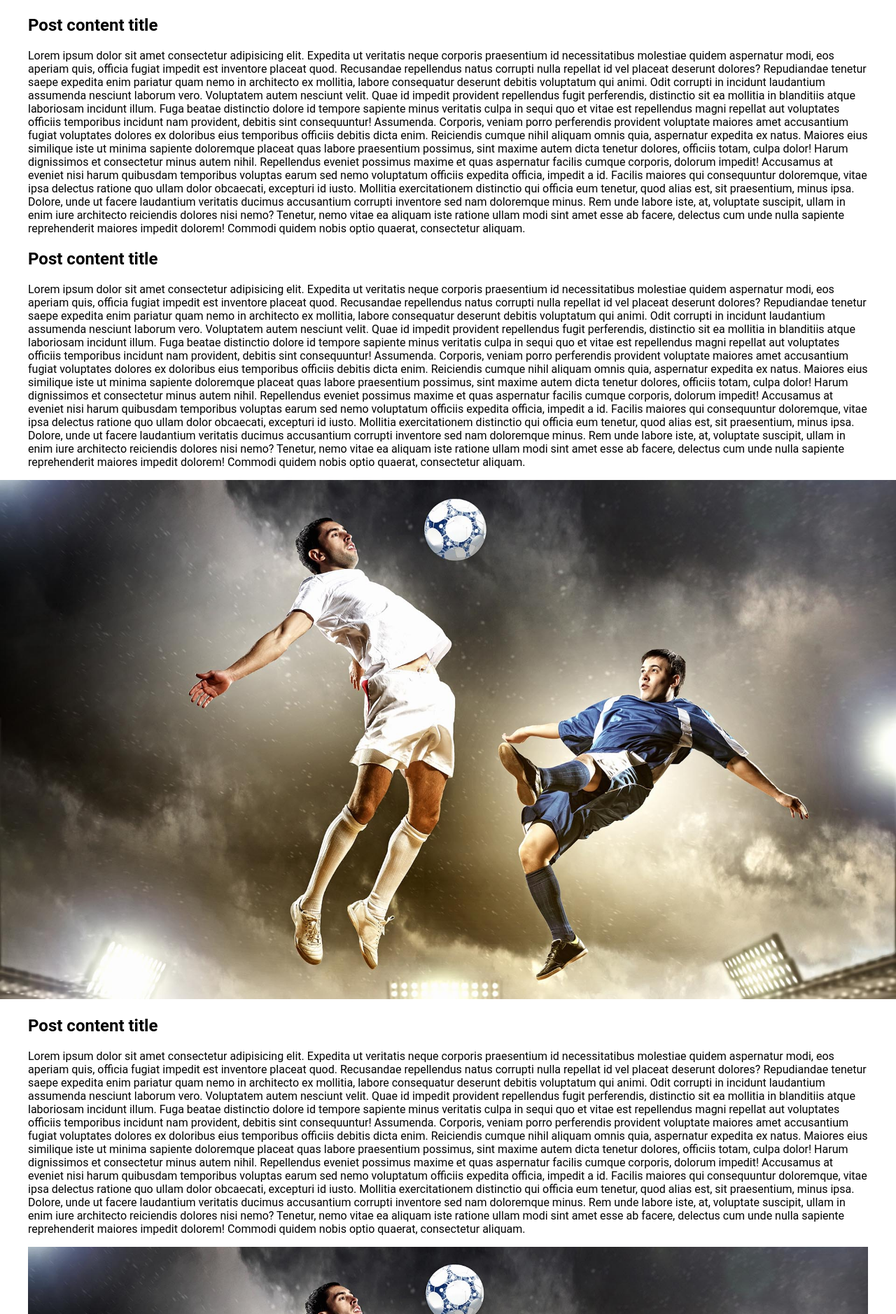
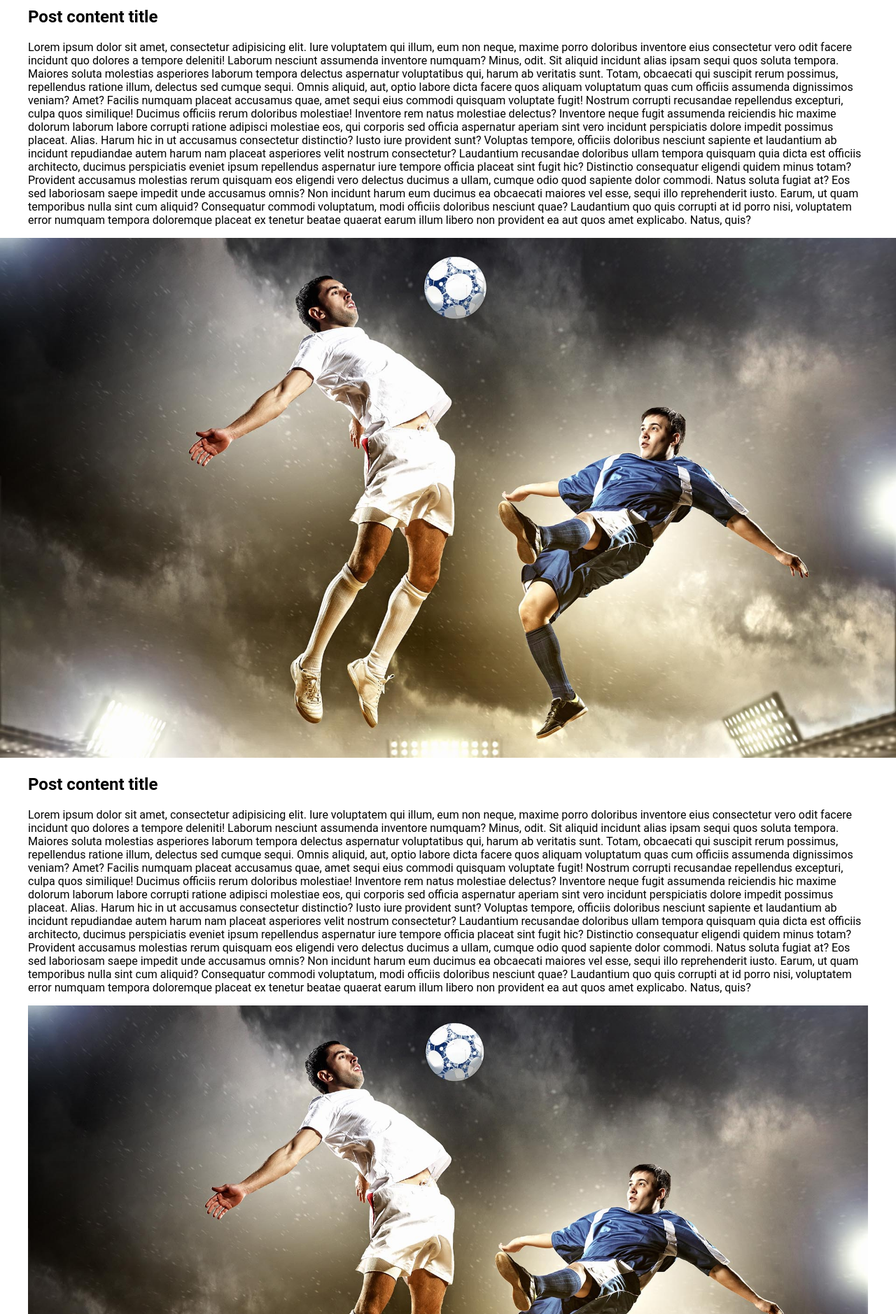
Before and after one commit to interakcjo/Full-width-image-inside-container, a plain HTML site: page index.html in a window 1280 px wide. Shown: the part 908-2786 px from the top of the page at 70% size. Drawn offline with Linux system fonts and the light colour scheme.

Commit message:
update index file

```diff
--- a/index.html
+++ b/index.html
@@ -5,7 +5,6 @@
         <meta name="viewport" content="width=device-width, initial-scale=1.0">
         <meta http-equiv="X-UA-Compatible" content="ie=edge">
         <title>Full width image inside container</title>
-
         <style>
             body {
                 margin: 0;
@@ -19,6 +18,7 @@
             }
             img {
                 max-width: 100%;
+                height: auto;
             }
             .full-width-image {
                 position: relative;
@@ -27,9 +27,8 @@
                 right: 50%;
                 margin-left: -50vw;
                 margin-right: -50vw;
-                max-width: 2500px;
+                max-width: 10000px;
             }
-
             .page-wrapper {
                 overflow: hidden;
             }
@@ -38,53 +37,60 @@
     <body>
         <div class="page-wrapper">
             <div class="container">
-                <h1 class="post-title">This is a post title</h1>
-                <p class="post-lead">Lorem ipsum dolor sit amet consectetur adipisicing elit. Repellat modi assumenda iure expedita voluptates magnam nisi eos, dolores laborum repellendus, officiis pariatur quasi quas reiciendis cum voluptate repudiandae
-                    doloremque. Quas.</p>
-                <img src="./img.jpg" alt="Post thumbnail" class="post-thumbnail full-width-image">
-                <div class="post-content">
-                    <h2>Post content title</h2>
-                    <p>Lorem ipsum dolor sit amet consectetur adipisicing elit. Expedita ut veritatis neque corporis praesentium id necessitatibus molestiae quidem aspernatur modi, eos aperiam quis, officia fugiat impedit est inventore placeat quod.
-                        Recusandae repellendus natus corrupti nulla repellat id vel placeat deserunt dolores? Repudiandae tenetur saepe expedita enim pariatur quam nemo in architecto ex mollitia, labore consequatur deserunt debitis voluptatum qui animi.
-                        Odit corrupti in incidunt laudantium assumenda nesciunt laborum vero. Voluptatem autem nesciunt velit. Quae id impedit provident repellendus fugit perferendis, distinctio sit ea mollitia in blanditiis atque laboriosam incidunt
-                        illum.
-                        Fuga beatae distinctio dolore id tempore sapiente minus veritatis culpa in sequi quo et vitae est repellendus magni repellat aut voluptates officiis temporibus incidunt nam provident, debitis sint consequuntur! Assumenda.
-                        Corporis, veniam porro perferendis provident voluptate maiores amet accusantium fugiat voluptates dolores ex doloribus eius temporibus officiis debitis dicta enim. Reiciendis cumque nihil aliquam omnis quia, aspernatur expedita ex
-                        natus.
-                        Maiores eius similique iste ut minima sapiente doloremque placeat quas labore praesentium possimus, sint maxime autem dicta tenetur dolores, officiis totam, culpa dolor! Harum dignissimos et consectetur minus autem nihil.
-                        Repellendus eveniet possimus maxime et quas aspernatur facilis cumque corporis, dolorum impedit! Accusamus at eveniet nisi harum quibusdam temporibus voluptas earum sed nemo voluptatum officiis expedita officia, impedit a id.
-                        Facilis maiores qui consequuntur doloremque, vitae ipsa delectus ratione quo ullam dolor obcaecati, excepturi id iusto. Mollitia exercitationem distinctio qui officia eum tenetur, quod alias est, sit praesentium, minus ipsa.
-                        Dolore, unde ut facere laudantium veritatis ducimus accusantium corrupti inventore sed nam doloremque minus. Rem unde labore iste, at, voluptate suscipit, ullam in enim iure architecto reiciendis dolores nisi nemo?
-                        Tenetur, nemo vitae ea aliquam iste ratione ullam modi sint amet esse ab facere, delectus cum unde nulla sapiente reprehenderit maiores impedit dolorem! Commodi quidem nobis optio quaerat, consectetur aliquam.</p>
-                    <h2>Post content title</h2>
-                    <p>Lorem ipsum dolor sit amet consectetur adipisicing elit. Expedita ut veritatis neque corporis praesentium id necessitatibus molestiae quidem aspernatur modi, eos aperiam quis, officia fugiat impedit est inventore placeat quod.
-                        Recusandae repellendus natus corrupti nulla repellat id vel placeat deserunt dolores? Repudiandae tenetur saepe expedita enim pariatur quam nemo in architecto ex mollitia, labore consequatur deserunt debitis voluptatum qui animi.
-                        Odit corrupti in incidunt laudantium assumenda nesciunt laborum vero. Voluptatem autem nesciunt velit. Quae id impedit provident repellendus fugit perferendis, distinctio sit ea mollitia in blanditiis atque laboriosam incidunt
-                        illum.
-                        Fuga beatae distinctio dolore id tempore sapiente minus veritatis culpa in sequi quo et vitae est repellendus magni repellat aut voluptates officiis temporibus incidunt nam provident, debitis sint consequuntur! Assumenda.
-                        Corporis, veniam porro perferendis provident voluptate maiores amet accusantium fugiat voluptates dolores ex doloribus eius temporibus officiis debitis dicta enim. Reiciendis cumque nihil aliquam omnis quia, aspernatur expedita ex
-                        natus.
-                        Maiores eius similique iste ut minima sapiente doloremque placeat quas labore praesentium possimus, sint maxime autem dicta tenetur dolores, officiis totam, culpa dolor! Harum dignissimos et consectetur minus autem nihil.
-                        Repellendus eveniet possimus maxime et quas aspernatur facilis cumque corporis, dolorum impedit! Accusamus at eveniet nisi harum quibusdam temporibus voluptas earum sed nemo voluptatum officiis expedita officia, impedit a id.
-                        Facilis maiores qui consequuntur doloremque, vitae ipsa delectus ratione quo ullam dolor obcaecati, excepturi id iusto. Mollitia exercitationem distinctio qui officia eum tenetur, quod alias est, sit praesentium, minus ipsa.
-                        Dolore, unde ut facere laudantium veritatis ducimus accusantium corrupti inventore sed nam doloremque minus. Rem unde labore iste, at, voluptate suscipit, ullam in enim iure architecto reiciendis dolores nisi nemo?
-                        Tenetur, nemo vitae ea aliquam iste ratione ullam modi sint amet esse ab facere, delectus cum unde nulla sapiente reprehenderit maiores impedit dolorem! Commodi quidem nobis optio quaerat, consectetur aliquam.</p>
-                    <img src="./img.jpg" alt="Post thumbnail" class="post-thumbnail full-width-image">
-                    <h2>Post content title</h2>
-                    <p>Lorem ipsum dolor sit amet consectetur adipisicing elit. Expedita ut veritatis neque corporis praesentium id necessitatibus molestiae quidem aspernatur modi, eos aperiam quis, officia fugiat impedit est inventore placeat quod.
-                        Recusandae repellendus natus corrupti nulla repellat id vel placeat deserunt dolores? Repudiandae tenetur saepe expedita enim pariatur quam nemo in architecto ex mollitia, labore consequatur deserunt debitis voluptatum qui animi.
-                        Odit corrupti in incidunt laudantium assumenda nesciunt laborum vero. Voluptatem autem nesciunt velit. Quae id impedit provident repellendus fugit perferendis, distinctio sit ea mollitia in blanditiis atque laboriosam incidunt
-                        illum.
-                        Fuga beatae distinctio dolore id tempore sapiente minus veritatis culpa in sequi quo et vitae est repellendus magni repellat aut voluptates officiis temporibus incidunt nam provident, debitis sint consequuntur! Assumenda.
-                        Corporis, veniam porro perferendis provident voluptate maiores amet accusantium fugiat voluptates dolores ex doloribus eius temporibus officiis debitis dicta enim. Reiciendis cumque nihil aliquam omnis quia, aspernatur expedita ex
-                        natus.
-                        Maiores eius similique iste ut minima sapiente doloremque placeat quas labore praesentium possimus, sint maxime autem dicta tenetur dolores, officiis totam, culpa dolor! Harum dignissimos et consectetur minus autem nihil.
-                        Repellendus eveniet possimus maxime et quas aspernatur facilis cumque corporis, dolorum impedit! Accusamus at eveniet nisi harum quibusdam temporibus voluptas earum sed nemo voluptatum officiis expedita officia, impedit a id.
-                        Facilis maiores qui consequuntur doloremque, vitae ipsa delectus ratione quo ullam dolor obcaecati, excepturi id iusto. Mollitia exercitationem distinctio qui officia eum tenetur, quod alias est, sit praesentium, minus ipsa.
-                        Dolore, unde ut facere laudantium veritatis ducimus accusantium corrupti inventore sed nam doloremque minus. Rem unde labore iste, at, voluptate suscipit, ullam in enim iure architecto reiciendis dolores nisi nemo?
-                        Tenetur, nemo vitae ea aliquam iste ratione ullam modi sint amet esse ab facere, delectus cum unde nulla sapiente reprehenderit maiores impedit dolorem! Commodi quidem nobis optio quaerat, consectetur aliquam.</p>
-                    <img src="./img.jpg" alt="Post thumbnail" class="post-thumbnail">
-                </div>
+                <article class="post">
+                    <header class="post-header">
+                        <h1 class="post-header__title">Post title</h1>
+                        <p class="post-header__lead">Lorem ipsum dolor sit amet consectetur adipisicing elit. Temporibus necessitatibus numquam aliquam, ipsam aliquid deleniti nisi autem. Enim unde reiciendis veniam, assumenda esse sint consectetur
+                            doloremque incidunt aliquam, neque molestiae.</p>
+                        <img src="./img.jpg" alt="" class="post-thumbnail full-width-image">
+                    </header>
+                    <div class="post-content">
+                        <h2 class="post-content__title">Post content title</h2>
+                        <p class="post-content__text">Lorem ipsum dolor sit amet, consectetur adipisicing elit. Iure voluptatem qui illum, eum non neque, maxime porro doloribus inventore eius consectetur vero odit facere incidunt quo dolores a tempore
+                            deleniti!
+                            Laborum nesciunt assumenda inventore numquam? Minus, odit. Sit aliquid incidunt alias ipsam sequi quos soluta tempora. Maiores soluta molestias asperiores laborum tempora delectus aspernatur voluptatibus qui, harum ab veritatis
+                            sunt.
+                            Totam, obcaecati qui suscipit rerum possimus, repellendus ratione illum, delectus sed cumque sequi. Omnis aliquid, aut, optio labore dicta facere quos aliquam voluptatum quas cum officiis assumenda dignissimos veniam? Amet?
+                            Facilis numquam placeat accusamus quae, amet sequi eius commodi quisquam voluptate fugit! Nostrum corrupti recusandae repellendus excepturi, culpa quos similique! Ducimus officiis rerum doloribus molestiae! Inventore rem natus
+                            molestiae delectus?
+                            Inventore neque fugit assumenda reiciendis hic maxime dolorum laborum labore corrupti ratione adipisci molestiae eos, qui corporis sed officia aspernatur aperiam sint vero incidunt perspiciatis dolore impedit possimus placeat.
+                            Alias.
+                            Harum hic in ut accusamus consectetur distinctio? Iusto iure provident sunt? Voluptas tempore, officiis doloribus nesciunt sapiente et laudantium ab incidunt repudiandae autem harum nam placeat asperiores velit nostrum
+                            consectetur?
+                            Laudantium recusandae doloribus ullam tempora quisquam quia dicta est officiis architecto, ducimus perspiciatis eveniet ipsum repellendus aspernatur iure tempore officia placeat sint fugit hic? Distinctio consequatur eligendi
+                            quidem minus totam?
+                            Provident accusamus molestias rerum quisquam eos eligendi vero delectus ducimus a ullam, cumque odio quod sapiente dolor commodi. Natus soluta fugiat at? Eos sed laboriosam saepe impedit unde accusamus omnis?
+                            Non incidunt harum eum ducimus ea obcaecati maiores vel esse, sequi illo reprehenderit iusto. Earum, ut quam temporibus nulla sint cum aliquid? Consequatur commodi voluptatum, modi officiis doloribus nesciunt quae?
+                            Laudantium quo quis corrupti at id porro nisi, voluptatem error numquam tempora doloremque placeat ex tenetur beatae quaerat earum illum libero non provident ea aut quos amet explicabo. Natus, quis?</p>
+                        <img src="./img.jpg" alt="" class="full-width-image">
+                        <h2 class="post-content__title">Post content title</h2>
+                        <p class="post-content__text">Lorem ipsum dolor sit amet, consectetur adipisicing elit. Iure voluptatem qui illum, eum non neque, maxime porro doloribus inventore eius consectetur vero odit facere incidunt quo dolores a tempore
+                            deleniti!
+                            Laborum nesciunt assumenda inventore numquam? Minus, odit. Sit aliquid incidunt alias ipsam sequi quos soluta tempora. Maiores soluta molestias asperiores laborum tempora delectus aspernatur voluptatibus qui, harum ab veritatis
+                            sunt.
+                            Totam, obcaecati qui suscipit rerum possimus, repellendus ratione illum, delectus sed cumque sequi. Omnis aliquid, aut, optio labore dicta facere quos aliquam voluptatum quas cum officiis assumenda dignissimos veniam? Amet?
+                            Facilis numquam placeat accusamus quae, amet sequi eius commodi quisquam voluptate fugit! Nostrum corrupti recusandae repellendus excepturi, culpa quos similique! Ducimus officiis rerum doloribus molestiae! Inventore rem natus
+                            molestiae delectus?
+                            Inventore neque fugit assumenda reiciendis hic maxime dolorum laborum labore corrupti ratione adipisci molestiae eos, qui corporis sed officia aspernatur aperiam sint vero incidunt perspiciatis dolore impedit possimus placeat.
+                            Alias.
+                            Harum hic in ut accusamus consectetur distinctio? Iusto iure provident sunt? Voluptas tempore, officiis doloribus nesciunt sapiente et laudantium ab incidunt repudiandae autem harum nam placeat asperiores velit nostrum
+                            consectetur?
+                            Laudantium recusandae doloribus ullam tempora quisquam quia dicta est officiis architecto, ducimus perspiciatis eveniet ipsum repellendus aspernatur iure tempore officia placeat sint fugit hic? Distinctio consequatur eligendi
+                            quidem minus totam?
+                            Provident accusamus molestias rerum quisquam eos eligendi vero delectus ducimus a ullam, cumque odio quod sapiente dolor commodi. Natus soluta fugiat at? Eos sed laboriosam saepe impedit unde accusamus omnis?
+                            Non incidunt harum eum ducimus ea obcaecati maiores vel esse, sequi illo reprehenderit iusto. Earum, ut quam temporibus nulla sint cum aliquid? Consequatur commodi voluptatum, modi officiis doloribus nesciunt quae?
+                            Laudantium quo quis corrupti at id porro nisi, voluptatem error numquam tempora doloremque placeat ex tenetur beatae quaerat earum illum libero non provident ea aut quos amet explicabo. Natus, quis?</p>
+                        <img src="./img.jpg" alt="">
+                        <h2 class="post-content__title">Post content title</h2>
+                        <p class="post-content__text">Lorem ipsum dolor sit amet, consectetur adipisicing elit. Iure voluptatem qui illum, eum non neque, maxime porro doloribus inventore eius consectetur vero odit facere incidunt quo dolores a tempore
+                            deleniti!
+                            Laborum nesciunt assumenda inventore numquam? Minus, odit. Sit aliquid incidunt alias ipsam sequi quos soluta tempora. Maiores soluta molestias asperiores laborum tempora delectus aspernatur voluptatibus qui, harum ab veritatis
+                            sunt.
+                            Totam, obcaecati qui suscipit rerum possimus, repellendus ratione illum, delectus sed cumque sequi. Omnis aliquid, aut, optio labore dicta facere quos aliquam voluptatum quas cum officiis assumenda dignissimos veniam? Amet?
+                            Facilis numquam placeat accusamus quae, amet sequi eius commodi quisquam voluptate fugit! Nostrum corrupti recusandae repellendus excepturi, culpa quos similique! Ducimus officiis rerum doloribus molestiae! Inventore rem natus
+                            molestiae. </p>
+                    </div>
+                </article>
             </div>
         </div>
     </body>
```
